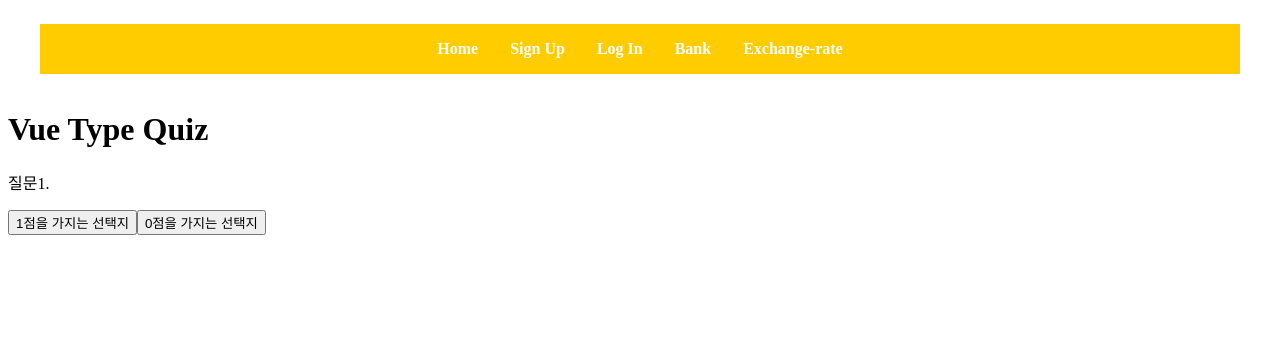
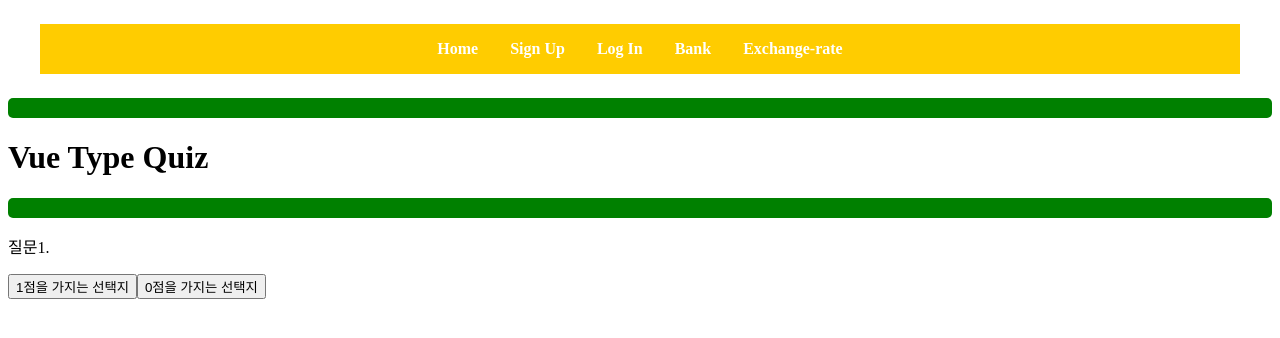
Before and after one commit to SW-Wonkids/WONKIDS, a Vue app in the folder final-pjt-front/wonkids/: page /poll in a window 1280 px wide. Shown: the top 338 px of the page. Built offline with nearby package versions, Linux system fonts and the light colour scheme; the HTML template or start-up script is replaced by a standard one.

Commit message:
[feat] add logo

```diff
--- a/final-pjt-front/wonkids/src/App.vue
+++ b/final-pjt-front/wonkids/src/App.vue
@@ -12,7 +12,7 @@
     <!-- <img alt="Vue logo" class="logo" src="@/assets/logo.svg" width="125" height="125" /> -->
     <div class="wrapper">
       <nav v-if="store.isLogin">
-        <RouterLink :to="{name: 'home'}">Home</RouterLink>
+        <RouterLink :to="{name: 'home'}"><img src="@/assets/wonkids.png" class="d-block w-100" style="max-width: 100px; height: auto; text-align: left;"></RouterLink>
         <RouterLink :to="{name: 'logout'}">Log Out</RouterLink>
         <RouterLink :to="{name: 'profile'}">Profile</RouterLink>
         <RouterLink :to="{name: 'banktotal'}">Bank</RouterLink>
@@ -60,6 +60,7 @@
   text-decoration: cadetblue wavy underline;
 
 }
+
 
 /* header {
   line-height: 1.5;
--- a/final-pjt-front/wonkids/src/views/ExchangeRateView.vue
+++ b/final-pjt-front/wonkids/src/views/ExchangeRateView.vue
@@ -1,8 +1,10 @@
 <template>
+
   <div>
     <div>
       <div>
         <!-- options -->
+        <hr>
         <select name="first-courrency" id="first-currency" v-model="currency_one">
           <option value="KRW">KRW</option>
           <option value="USD">USD</option>
@@ -42,6 +44,7 @@
       <div>
         <h4>반영 날짜:  {{ data.time_last_update_utc }}</h4>
       </div>
+      hr
     </div>
   </div>
 </template>
@@ -82,4 +85,8 @@
 </script>
 
 <style scoped>
+hr {
+  border: 10px solid green;
+  border-radius: 5px;
+}
 </style>
--- a/final-pjt-front/wonkids/src/views/PollQuestionsView.vue
+++ b/final-pjt-front/wonkids/src/views/PollQuestionsView.vue
@@ -1,6 +1,8 @@
 <template>
+  <hr>
   <div id="app">
     <h1>Vue Type Quiz</h1>
+    <hr>
     <div v-if="showQuiz">
       <div v-if="currentQuestionIndex < questions.length">
         <div class="question">
@@ -79,4 +81,8 @@
 </script>
 
 <style scoped>
+hr {
+  border: 10px solid green;
+  border-radius: 5px;
+}
 </style>
--- a/final-pjt-front/wonkids/src/views/ProfileView.vue
+++ b/final-pjt-front/wonkids/src/views/ProfileView.vue
@@ -24,5 +24,8 @@
 </script>
 
 <style scoped>
-
+hr {
+  border: 10px solid green;
+  border-radius: 5px;
+}
 </style>
```
Also changed, not shown: final-pjt-front/wonkids/src/assets/wonkids.png (added).
